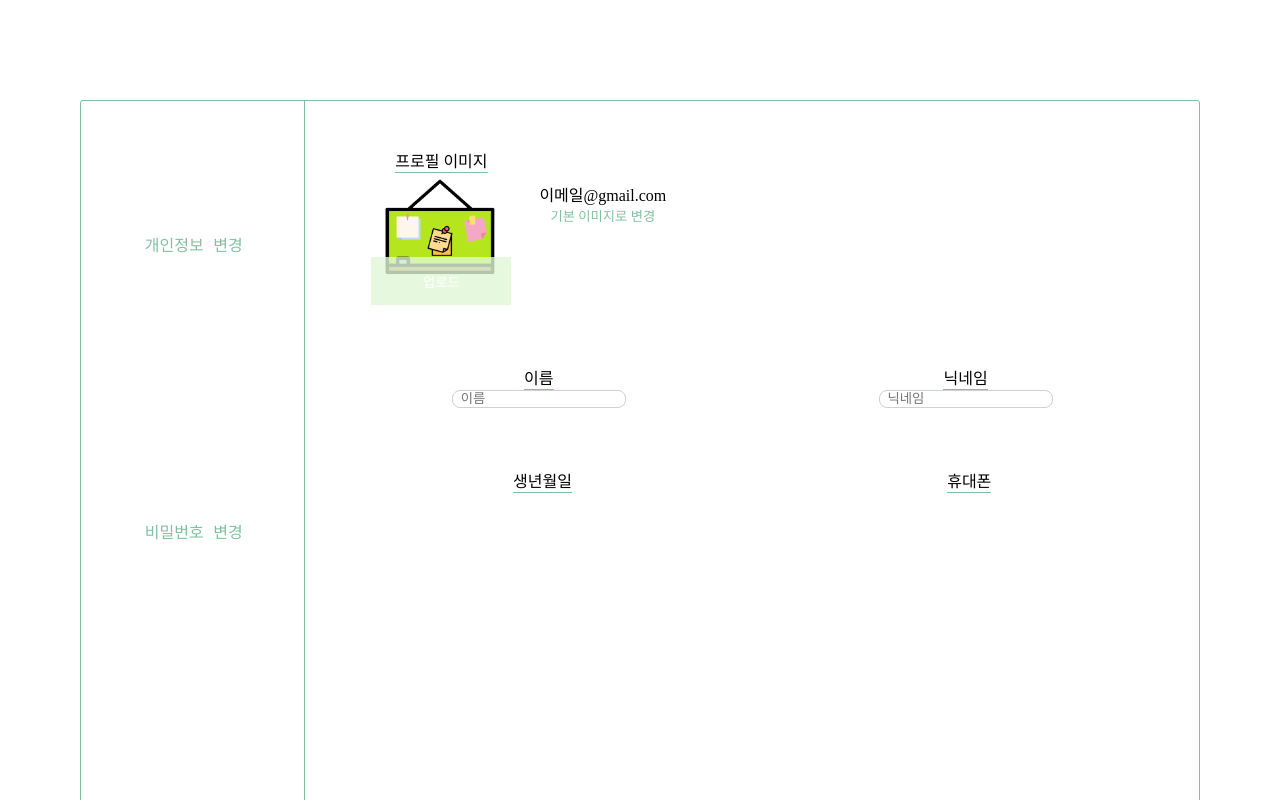
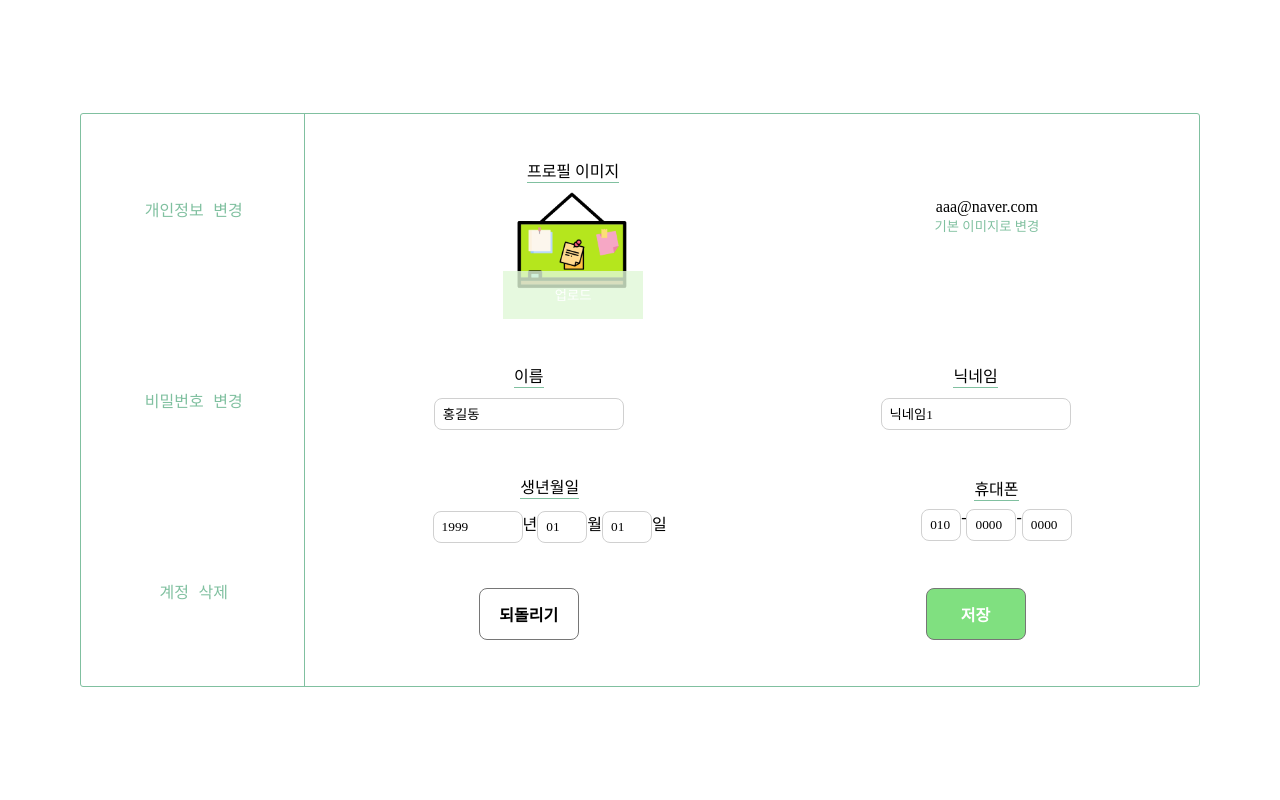
Before and after one commit to HangHang13/ZZAZO, a React (Create React App) app in the folder Frontend/: page /mypage in a window 1280 px wide. Shown: the top 800 px of the page. Built offline with nearby package versions, Linux system fonts and the light colour scheme; a web font is replaced by a local one.

Commit message:
feat: App.js 라우트 추가, Scedule 페이지 추가, UpdateProfile 화면구현

```diff
--- a/Frontend/src/App.js
+++ b/Frontend/src/App.js
@@ -12,6 +12,7 @@ import NotFound from "./pages/error/NotFound";
 import UpdateProfile from "./pages/mypage/UpdateProfile";
 import UpdatePassword from "./pages/mypage/UpdatePassword";
 import DeleteProfile from "./pages/mypage/DeleteProfile";
+import Scedule from "./pages/scedule/Scedule";
 
 function App() {
   //useEffect(async () => {}, []);
@@ -30,6 +31,7 @@ function App() {
             </Route>
             <Route path="/signup" element={<Signup />} />
             <Route path="/login" element={<Login />} />
+            <Route path="/scedule" element={<Scedule />} />
             <Route path="*" element={<NotFound />}></Route>
           </Routes>
         </BrowserRouter>
--- a/Frontend/src/pages/mypage/MyPage.js
+++ b/Frontend/src/pages/mypage/MyPage.js
@@ -6,7 +6,8 @@ import TabItem from "../../components/mypage/TabItem";
 const EditWrapper = styled.div`
   width: 100%;
   max-width: 81.25rem;
-  min-height: 53.75rem;
+  min-height: 35.75rem;
+  /* 53.75rem */
   margin: 6.25rem 5rem;
   background-color: white;
   border: 1px solid #80c0a0;
--- a/Frontend/src/pages/mypage/UpdateProfile.js
+++ b/Frontend/src/pages/mypage/UpdateProfile.js
@@ -1,6 +1,10 @@
-import React, { useState } from "react";
+import React, { useState, useEffect } from "react";
 import styled from "styled-components";
-import { InputWrapper, Wrapper } from "../../components/styled/Wrapper";
+import {
+  ButtonWrapper,
+  InputWrapper,
+  Wrapper,
+} from "../../components/styled/Wrapper";
 
 const ProfileImageLine = styled.div`
   margin-left: 4.125rem;
@@ -29,6 +33,7 @@ const LineTitle = styled.div`
   border-bottom: 1px solid #80c0a0;
   text-align: center;
   margin: auto;
+  margin-bottom: 5%;
 `;
 const UserEmailLine = styled.div`
   font-size: 1rem;
@@ -40,6 +45,7 @@ const UserEmailLine = styled.div`
 `;
 const FirstLine = styled.div`
   display: flex;
+  justify-content: space-around;
 `;
 const DefaultProfileButton = styled.button`
   border: 0;
@@ -47,11 +53,19 @@ const DefaultProfileButton = styled.button`
   color: #80c0a0;
 `;
 const SeccondLine = styled.div`
-  margin: 3.75rem 1.25rem;
+  margin: auto;
+  margin-top: 5%;
   display: flex;
 `;
 const ThirdLine = styled.div`
-  margin: 3.75rem 1.25rem;
+  margin: auto;
+  margin-top: 5%;
+  display: flex;
+`;
+const SubmitLine = styled.div`
+  margin: auto;
+  justify-content: space-around;
+  margin-top: 5%;
   display: flex;
 `;
 const InputLine = styled.div`
@@ -64,25 +78,66 @@ const InputLine = styled.div`
 const BirthLine = styled.div`
   display: flex;
 `;
+const PhoneLine = styled.div`
+  display: flex;
+`;
 const UpdateProfile = () => {
-  const user = {
+  const [profileState, setProfileState] = useState({
     userEmail: "aaa@naver.com",
     userName: "홍길동",
     userPassword: "1q2w3e4r!@",
     userNickName: "닉네임1",
     userPhone: "010-0000-0000",
     userBirth: "1999-01-01",
+    year: 0,
+    month: 0,
+    day: 0,
+    userGender: 1,
+    userCategory: "한식,일식,PC방,노래방",
+    userRadius: 10,
+  });
+  const OriginProfile = {
+    userEmail: "aaa@naver.com",
+    userName: "홍길동",
+    userPassword: "1q2w3e4r!@",
+    userNickName: "닉네임1",
+    userPhone: "010-0000-0000",
+    userBirth: "1999-01-01",
+    year: 0,
+    month: 0,
+    day: 0,
     userGender: 1,
     userCategory: "한식,일식,PC방,노래방",
     userRadius: 10,
   };
-  const [profile, setProfile] = useState({
-    name: "",
-    nickName: "",
-    year: 0,
-    month: 0,
-    day: 0,
-  });
+  useEffect(() => {
+    const userProfile = {
+      userEmail: profileState.userEmail,
+      userName: profileState.userName,
+      userPassword: profileState.userPassword,
+      userNickName: profileState.userNickName,
+      userPhone: profileState.userPhone,
+      year:
+        profileState.userBirth !== null
+          ? profileState.userBirth.substr(0, 4)
+          : "0000",
+      month:
+        profileState.userBirth !== null
+          ? profileState.userBirth.substr(5, 2)
+          : "00",
+      day:
+        profileState.userBirth !== null
+          ? profileState.userBirth.substr(8, 2)
+          : "00",
+      userGender: profileState.userGender,
+      userCategory: profileState.userCategory,
+      userRadius: profileState.userRadius,
+    };
+    setProfileState((prevState) => {
+      return { ...prevState, ...userProfile };
+    });
+  }, []);
+
   return (
     <>
       <FirstLine>
@@ -92,7 +147,7 @@ const UpdateProfile = () => {
           <ProfileUploadButton>업로드</ProfileUploadButton>
         </ProfileImageLine>
         <UserEmailLine>
-          이메일@gmail.com
+          {profileState.userEmail}
           <DefaultProfileButton>기본 이미지로 변경</DefaultProfileButton>
         </UserEmailLine>
       </FirstLine>
@@ -100,29 +155,75 @@ const UpdateProfile = () => {
         <InputLine>
           <LineTitle>이름</LineTitle>
           <InputWrapper
-            width={200}
-            height={150}
+            width={"180px"}
+            height={"30px"}
             placeholder="이름"
+            value={profileState.userName}
           ></InputWrapper>
         </InputLine>
         <InputLine>
           <LineTitle>닉네임</LineTitle>
           <InputWrapper
-            width={200}
-            height={150}
+            width={"180px"}
+            height={"30px"}
             placeholder="닉네임"
+            value={profileState.userNickName}
           ></InputWrapper>
         </InputLine>
       </SeccondLine>
       <ThirdLine>
         <InputLine>
           <LineTitle>생년월일</LineTitle>
-          <BirthLine></BirthLine>
+          <BirthLine>
+            <InputWrapper
+              width={"80px"}
+              height={"30px"}
+              value={profileState.year}
+            ></InputWrapper>
+            년
+            <InputWrapper
+              width={"40px"}
+              height={"30px"}
+              value={profileState.month}
+            ></InputWrapper>
+            월
+            <InputWrapper
+              width={"40px"}
+              height={"30px"}
+              value={profileState.day}
+            ></InputWrapper>
+            일
+          </BirthLine>
         </InputLine>
         <InputLine>
           <LineTitle>휴대폰</LineTitle>
+          <PhoneLine>
+            <InputWrapper
+              width={"30px"}
+              height={"30px"}
+              value={profileState.userPhone.substr(0, 3)}
+            ></InputWrapper>
+            -
+            <InputWrapper
+              width={"40px"}
+              height={"30px"}
+              value={profileState.userPhone.substr(4, 4)}
+            ></InputWrapper>
+            -
+            <InputWrapper
+              width={"40px"}
+              height={"30px"}
+              value={profileState.userPhone.substr(9, 4)}
+            ></InputWrapper>
+          </PhoneLine>
         </InputLine>
       </ThirdLine>
+      <SubmitLine>
+        <ButtonWrapper>되돌리기</ButtonWrapper>
+        <ButtonWrapper color={"#ffffff"} bg={"#80e080"} border="#80c0a0">
+          저장
+        </ButtonWrapper>
+      </SubmitLine>
     </>
   );
 };
--- /dev/null
+++ b/Frontend/src/pages/scedule/Scedule.js
@@ -0,0 +1,7 @@
+import React from "react";
+
+const Scedule = () => {
+  return <div>Scedule</div>;
+};
+
+export default Scedule;
```
